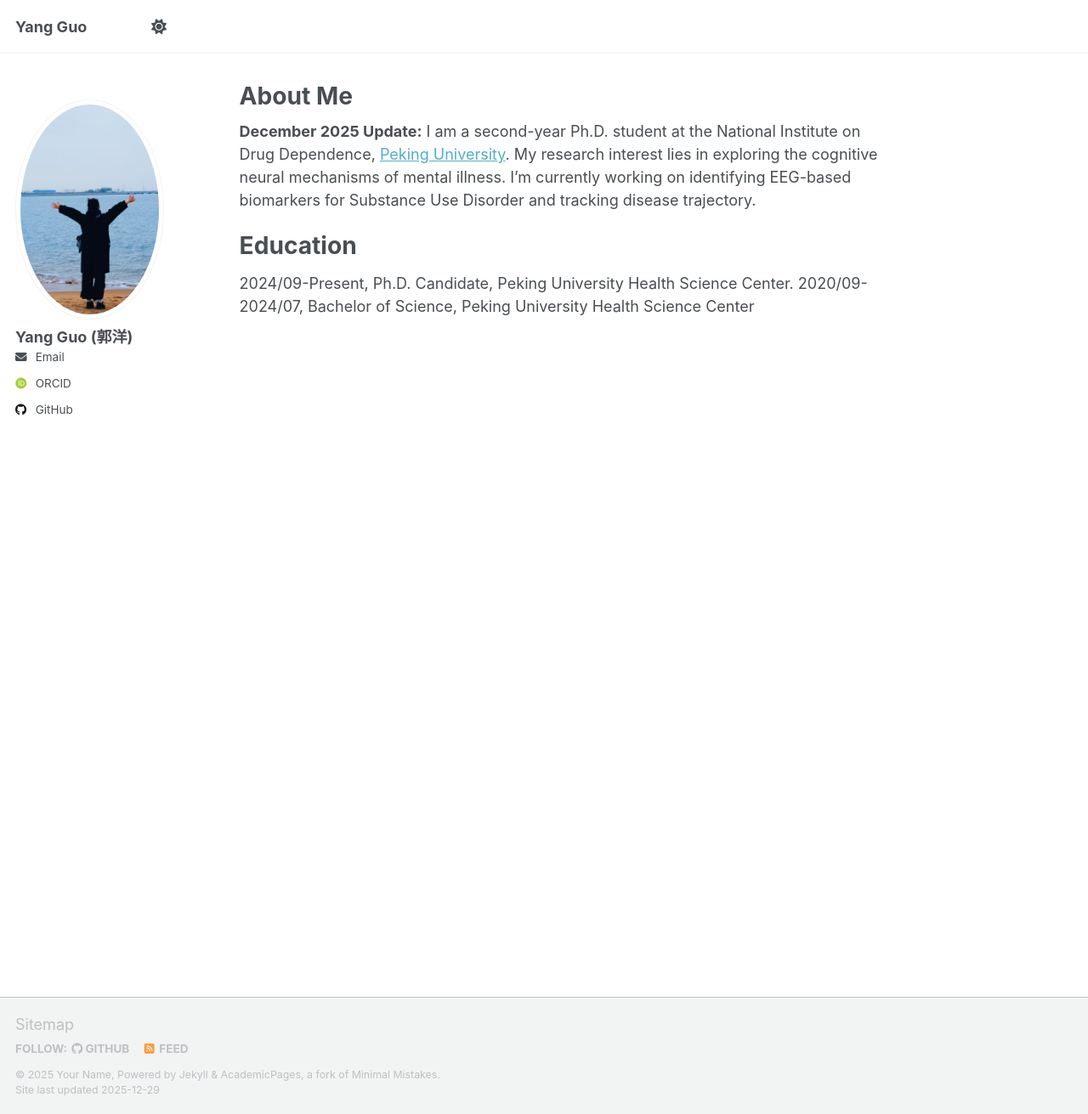
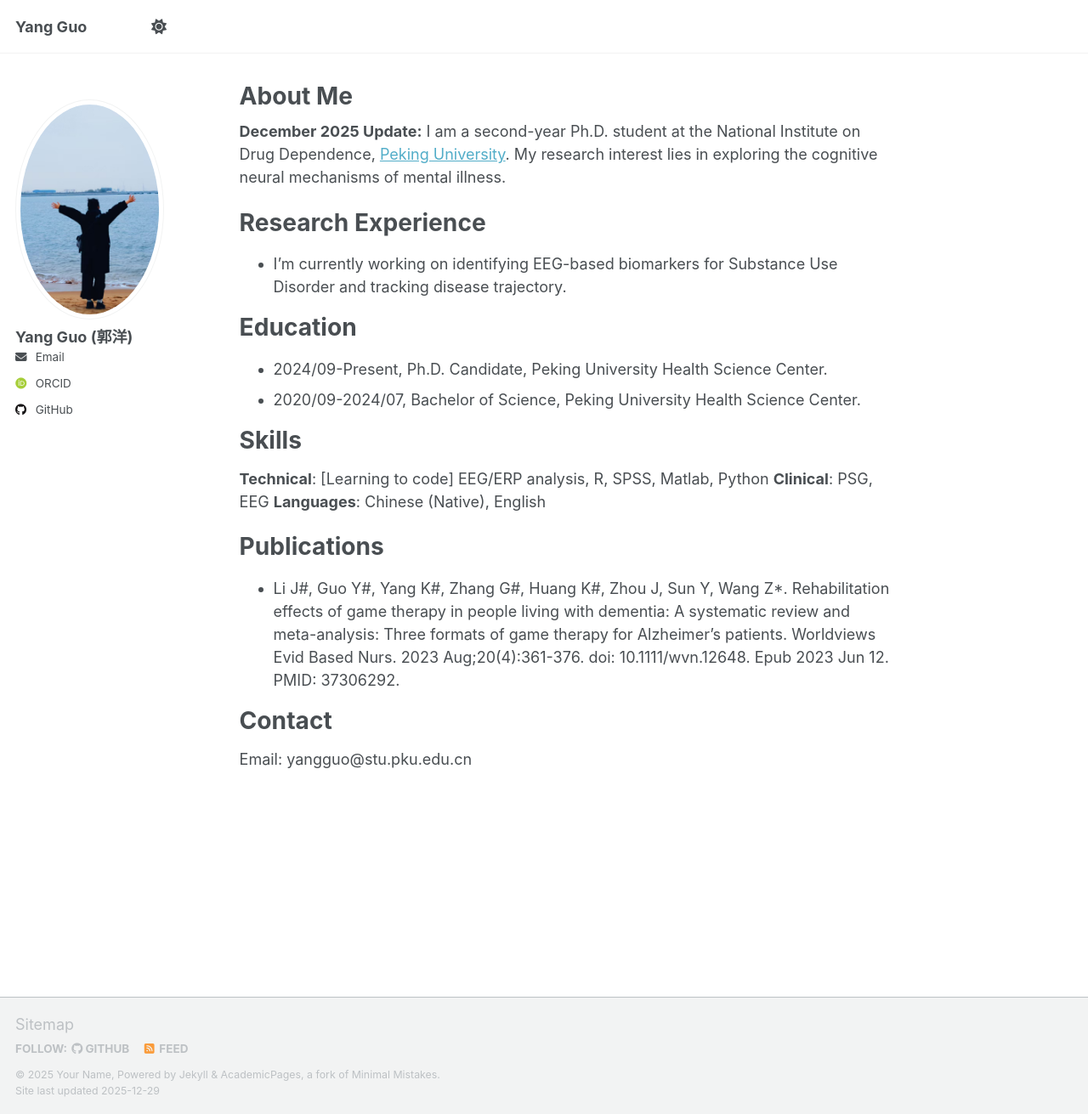
Before and after one commit to Chloesky/Chloesky.github.io, a Jekyll site: the page built from _pages/about.md, in a window 1280 px wide and 1311 px high. Shown: the whole window at 85% size. Built offline with Jekyll 4.4.1, drawn with Linux system fonts in a browser that asks for light colours; some web fonts are replaced; a script that is not in the unit is left out.

Commit message:
Update about.md

```diff
--- a/_pages/about.md
+++ b/_pages/about.md
@@ -8,9 +8,27 @@ redirect_from:
 ---
 
 **December 2025 Update:**
-I am a second-year Ph.D. student at the National Institute on Drug Dependence, [Peking University](https://www.pku.edu.cn/). My research interest lies in exploring the cognitive neural mechanisms of mental illness. I'm currently working on identifying EEG-based biomarkers for Substance Use Disorder and tracking disease trajectory.
+I am a second-year Ph.D. student at the National Institute on Drug Dependence, [Peking University](https://www.pku.edu.cn/). My research interest lies in exploring the cognitive neural mechanisms of mental illness.
+
+
+# Research Experience
+- I'm currently working on identifying EEG-based biomarkers for Substance Use Disorder and tracking disease trajectory.
 
 
 # Education
-2024/09-Present, Ph.D. Candidate, Peking University Health Science Center.
-2020/09-2024/07, Bachelor of Science, Peking University Health Science Center
+- 2024/09-Present, Ph.D. Candidate, Peking University Health Science Center.
+- 2020/09-2024/07, Bachelor of Science, Peking University Health Science Center.
+
+
+# Skills
+**Technical**: [Learning to code] EEG/ERP analysis, R, SPSS, Matlab, Python
+**Clinical**: PSG, EEG
+**Languages**: Chinese (Native), English
+
+
+# Publications
+- Li J#, Guo Y#, Yang K#, Zhang G#, Huang K#, Zhou J, Sun Y, Wang Z*. Rehabilitation effects of game therapy in people living with dementia: A systematic review and meta-analysis: Three formats of game therapy for Alzheimer's patients. Worldviews Evid Based Nurs. 2023 Aug;20(4):361-376. doi: 10.1111/wvn.12648. Epub 2023 Jun 12. PMID: 37306292.
+
+
+# Contact
+Email: yangguo@stu.pku.edu.cn
```
